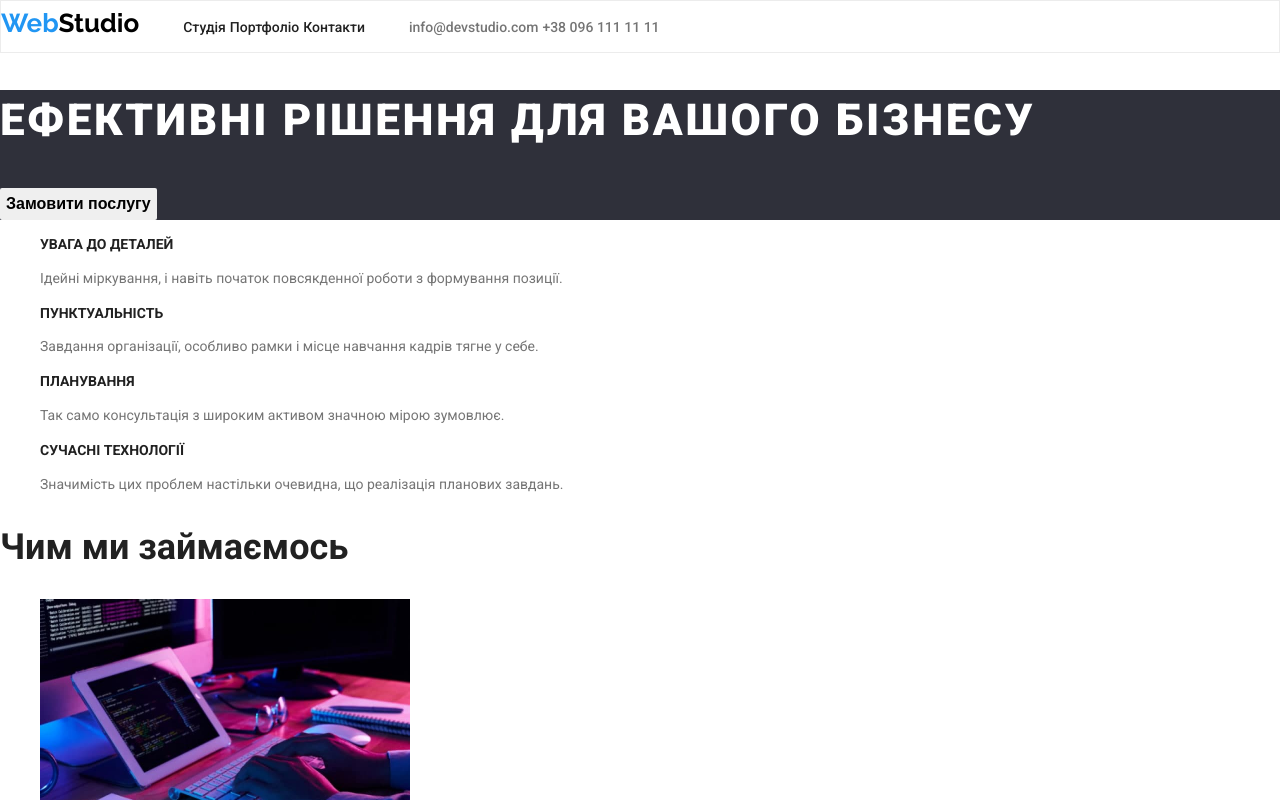
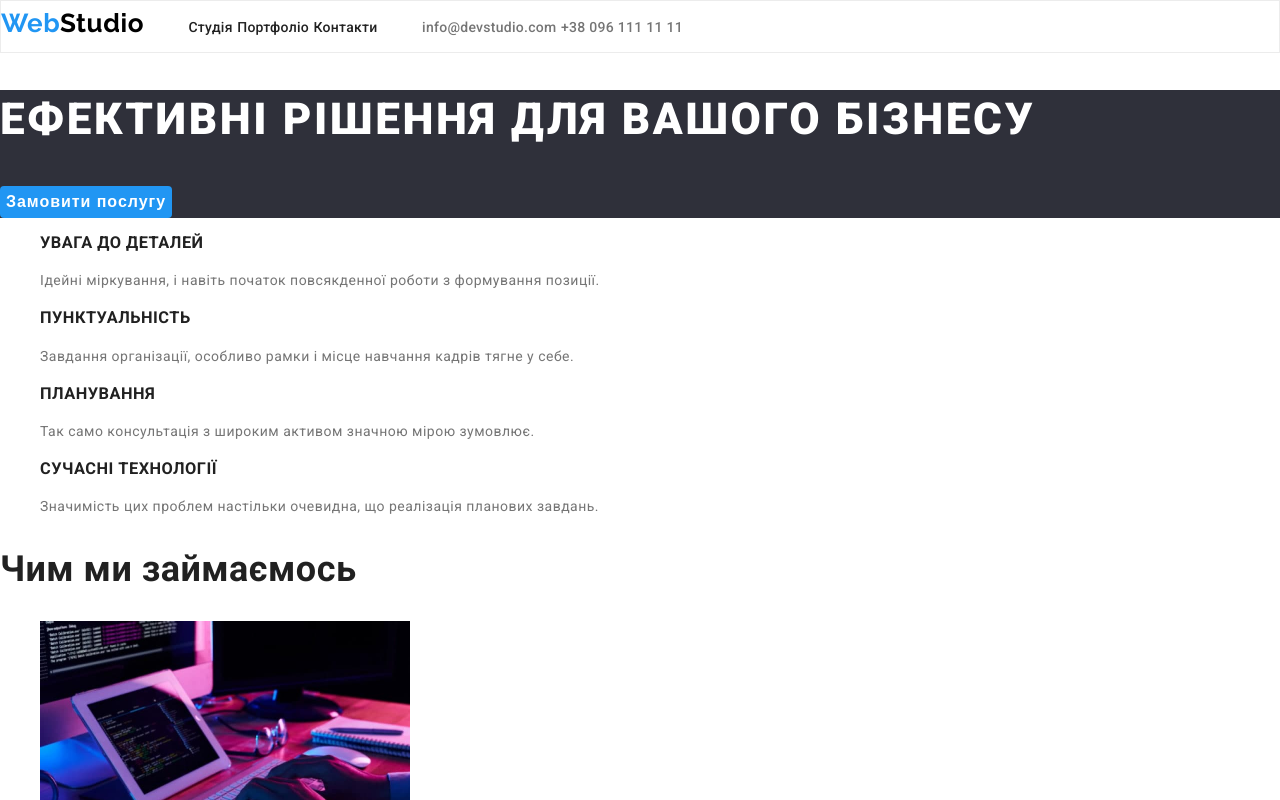
Before and after one commit to self61636/goit-markup-hw-02, a website: page index.html in a window 1280 px wide. Shown: the top 800 px of the page. Drawn offline with Linux system fonts and the light colour scheme.

Commit message:
done after muscled man

```diff
--- a/css/styles.css
+++ b/css/styles.css
@@ -3,7 +3,12 @@ body {
   padding: 0px;
   color: var(--black-color);
   font-family: "Roboto", sans-serif;
+    letter-spacing: 0.03em;
 
+
+}
+
+:root {
     --blue-color: #2196f3;
     --gray-color: #757575;
     --dark-gray: #212121;
@@ -11,7 +16,7 @@ body {
     --black-color: #000;
     --dark-metal-color: #2f303a;
     --half-trans-white: rgba(255, 255, 255, 0.6);
-  --button-color: #188ce8;
+    --button-color: #188CE8;
     --our-command: #f5f4fa;
 }
 
@@ -22,7 +27,8 @@ header {
 header a {
   text-decoration: none;
   font-size: 14px;
-  line-height: 1.1;
+  line-height: 1.14;
+  letter-spacing: 0.02em;
   color: var(--dark-gray);
   font-weight: 500;
 }
@@ -47,7 +53,7 @@ nav li,
   font-family: "Raleway", sans-serif;
   font-size: 26px;
   font-weight: 700;
-  line-height: 1.2;
+  line-height: 1.19;
   color: var(--black-color);
   text-decoration: none;
 }
@@ -67,21 +73,24 @@ footer .logo {
 .studio-title h1 {
   color: var(--white-color);
   font-size: 44px;
-  line-height: 1.4;
+  line-height: 1.36;
   letter-spacing: 0.06em;
   font-weight: 900;
 }
 
 .studio-title button {
   font-size: 16px;
-  line-height: 1.9;
+  line-height: 1.87;
   font-weight: 700;
+  letter-spacing: 0.06em;
   border: none;
-  border-radius: 2px;
+  border-radius: 4px;
+  cursor: pointer;
+  background-color: var(--blue-color);
+  color: var(--white-color);
 }
 .studio-title button:hover,
 .studio-title button:focus {
-  color: var(--white-color);
   background-color: var(--button-color);
 }
 
@@ -89,17 +98,19 @@ footer .logo {
   list-style-type: none;
 }
 
+.studio-features {
+font-size: 14px;
+}
+
 .studio-features h3 {
   color: var(--dark-gray);
-  font-size: 14px;
-  line-height: 1.2;
+  line-height: 1.14;
   text-transform: uppercase;
 }
 
 .studio-features p {
   color: var(--gray-color);
-  font-size: 14px;
-  line-height: 1.7;
+  line-height: 1.71;
 }
 
 .our-job li {
@@ -110,7 +121,7 @@ footer .logo {
 .our-command h2 {
   color: var(--dark-gray);
   font-size: 36px;
-  line-height: 1.2;
+  line-height: 1.16;
 }
 
 .our-command {
@@ -119,17 +130,18 @@ footer .logo {
 
 .our-command li {
   list-style-type: none;
+  background-color: var(--white-color);
 }
 
 .our-command h3 {
   color: var(--dark-gray);
   font-size: 16px;
-  line-height: 1.2;
+  line-height: 1.18;
 }
 
 .our-command p {
   color: var(--gray-color);
-  line-height: 1.2;
+  line-height: 1.18;
 }
 
 footer {
@@ -144,7 +156,7 @@ footer {
   text-decoration: none;
   color: var(--half-trans-white);
   font-size: 14px;
-  line-height: 1.7;
+  line-height: 1.71;
   font-style: normal;
 }
 
@@ -168,7 +180,7 @@ footer {
   color: var(--dark-gray);
   font-weight: 500;
   font-size: 16px;
-  line-height: 1.6;
+  line-height: 1.62;
   font-family: inherit;
   border: none;
   border-radius: 4px;
@@ -190,13 +202,14 @@ footer {
   color: var(--dark-gray);
 }
 
-.portfolio-content b {
+.portfolio-content h2 {
   color: var(--dark-gray);
   font-size: 18px;
+  letter-spacing: 0.06em;
   line-height: 2;
 }
 
 .portfolio-content p {
   color: var(--gray-color);
-  line-height: 1.8;
+  line-height: 1.87;
 }
--- a/index.html
+++ b/index.html
@@ -5,13 +5,13 @@
     <meta charset="utf-8" />
     <meta http-equiv="x-ua-compatible" content="ie=edge" />
     <meta name="description" content="Development of web applications" />
-    <link rel="stylesheet" href="css/styles.css" />
     <link rel="preconnect" href="https://fonts.googleapis.com" />
     <link rel="preconnect" href="https://fonts.gstatic.com" crossorigin />
     <link
       href="https://fonts.googleapis.com/css2?family=Raleway:wght@700&family=Roboto:wght@400;500;700;900&display=swap"
       rel="stylesheet"
     />
+    <link rel="stylesheet" href="css/styles.css" />
   </head>
 
   <body>
```
Also changed, not shown: pages/portfolio.html (+1 -1 lines). Lines whose indentation alone changed are shown as unchanged.
